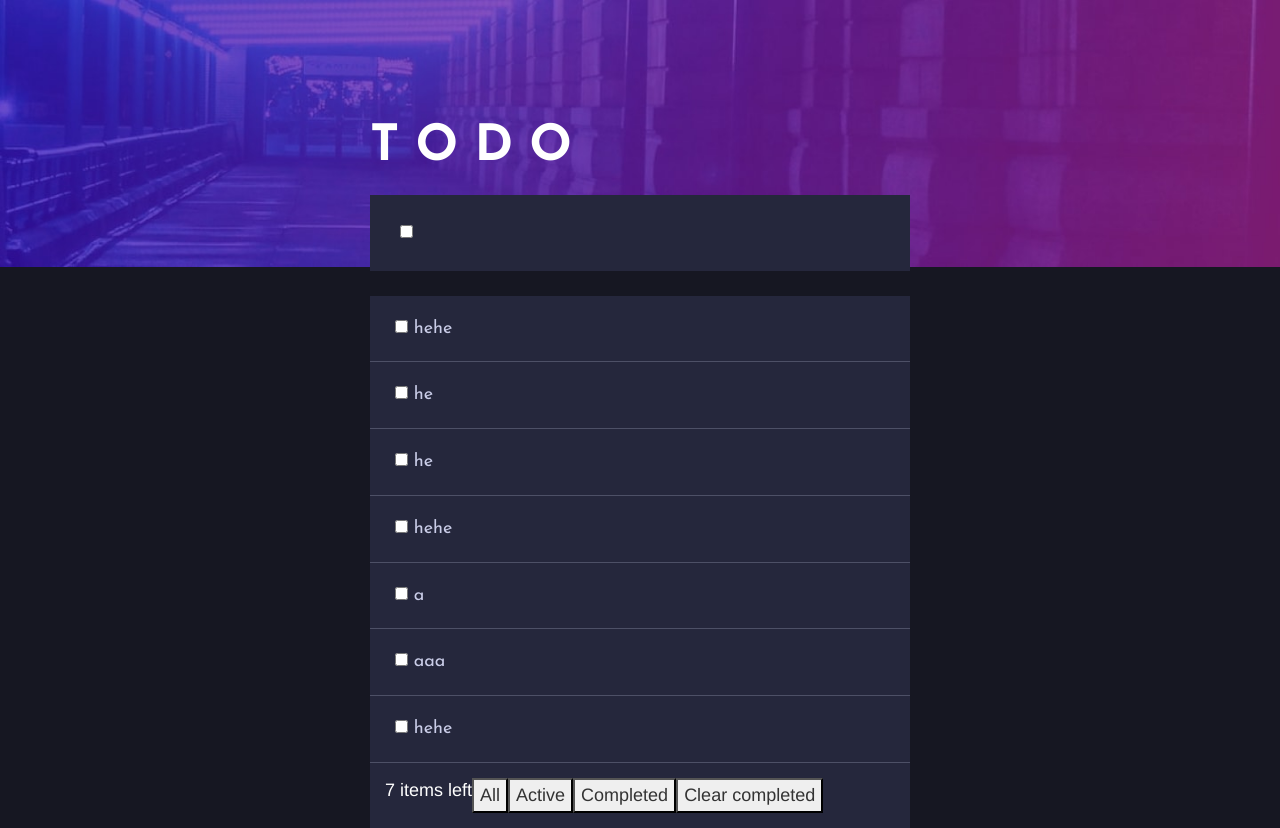
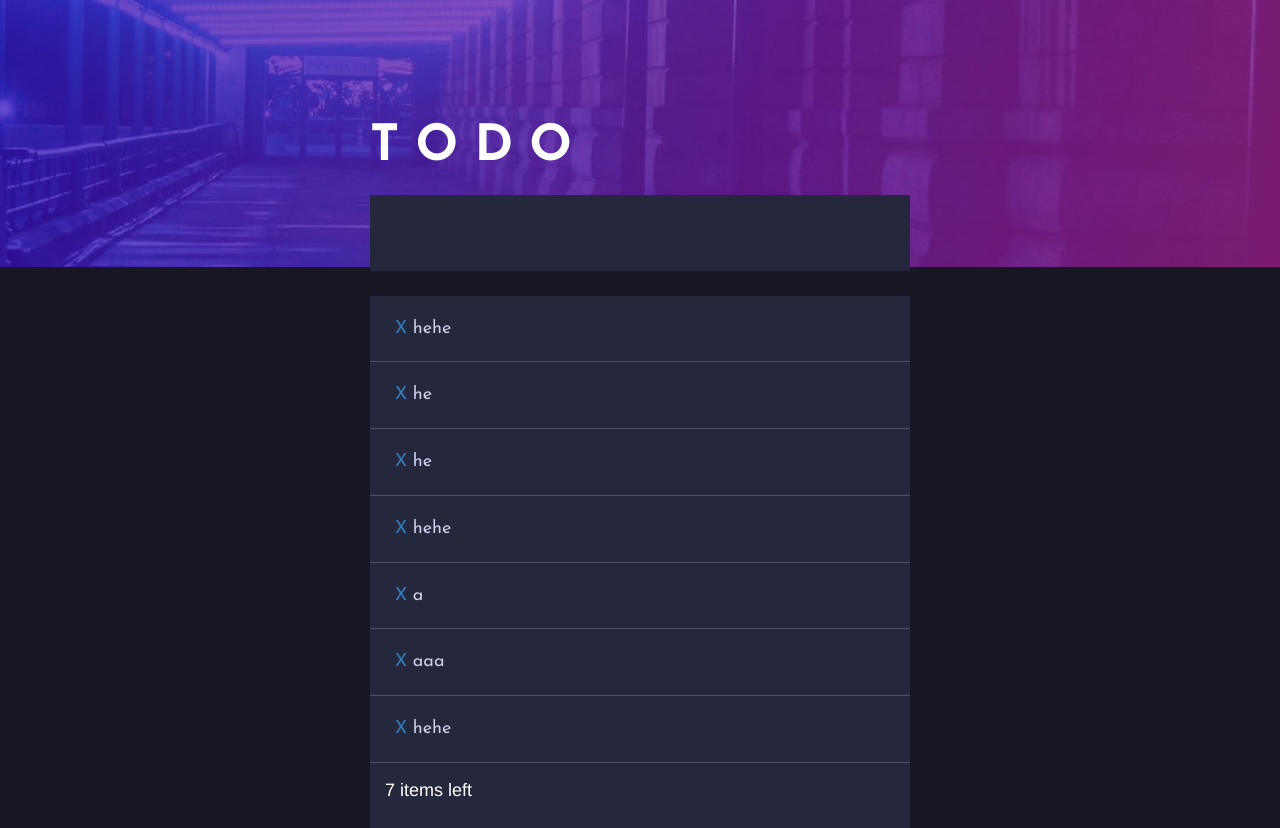
Before and after one commit to ZokaKami/Django-prac---TodoList, a Django app: page /tasks/ in a window 1280 px wide. Run offline with Django 4.2, Linux system fonts and the light colour scheme; data comes from the database, SQL or seed files in the repository; some libraries are stand-ins or nearby versions.

Commit message:
Add files via upload

```diff
--- a/tasks/templates/index.html
+++ b/tasks/templates/index.html
@@ -24,31 +24,29 @@
 <div class="form">
 
 
-  <form action="" method="post">
+  <form action="" method="post" >
     {% csrf_token %}
-    <input  type="checkbox" style="float:left;margin-top:15px;margin-left:15px;">{{ form }}
+  {{ form }}
   </form>
 </div>
 <div class="todos">
 
-
-
 {% for posts in posts %}
 <div class="tasks">
 
+  <form>
+    <p><a href="delete/{{ posts.id }}">X</a> {{ posts.title }} </p>
 
-    <p><input id="{{posts.title}}"  class="{{posts.title}}"  type="checkbox"> {{ posts.title }}</p>
+  </form>
+
 </div>
 {% endfor %}
 </div>
 <div class="menu">
   <p>{{ remaining}} items left</p>
+  <div>
 
-  <button type="button" name="all">All</button>
-  <button type="button" name="all">Active</button>
-  <button type="button" name="all">Completed</button>
-  <button type="button" onclick="myFunction()" name="all">Clear completed</button>
-
+</div>
 </div>
 </div>
 </div>
@@ -56,6 +54,22 @@
     <script src="https://code.jquery.com/jquery-3.3.1.slim.min.js" integrity="sha384-q8i/X+965DzO0rT7abK41JStQIAqVgRVzpbzo5smXKp4YfRvH+8abtTE1Pi6jizo" crossorigin="anonymous"></script>
     <script src="https://cdn.jsdelivr.net/npm/popper.js@1.14.7/dist/umd/popper.min.js" integrity="sha384-UO2eT0CpHqdSJQ6hJty5KVphtPhzWj9WO1clHTMGa3JDZwrnQq4sF86dIHNDz0W1" crossorigin="anonymous"></script>
     <script src="https://cdn.jsdelivr.net/npm/bootstrap@4.3.1/dist/js/bootstrap.min.js" integrity="sha384-JjSmVgyd0p3pXB1rRibZUAYoIIy6OrQ6VrjIEaFf/nJGzIxFDsf4x0xIM+B07jRM" crossorigin="anonymous"></script>
+    <script>
+    function validate() {
+    if (document.getElementById('gsa').checked) {
+        alert("checked");
+    }
+
+
+}
+</script>
+<script>
+function myFunction(){
+  const element = document.getElementById('gsa');
+  element.removeParent()
+}
+</script>
+
     <script type="text/javascript"></script>
 
   </body>
```
